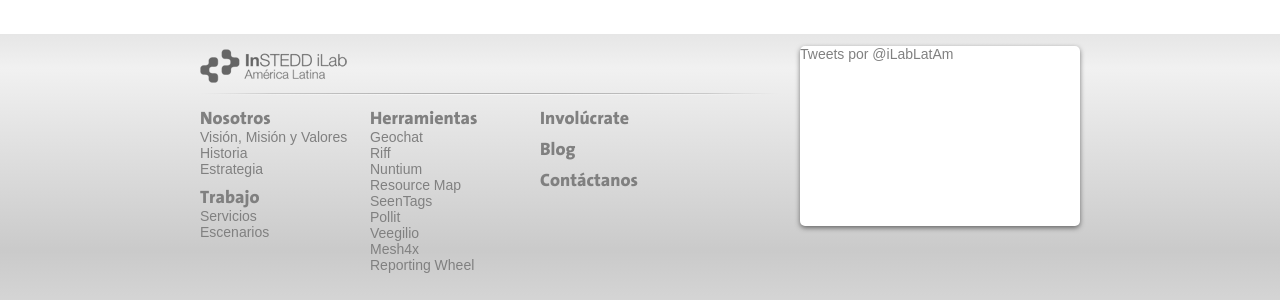
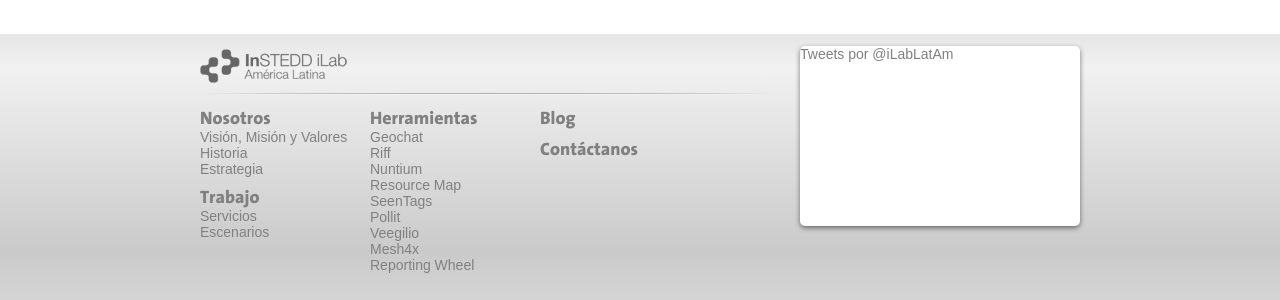
Before and after one commit to instedd/ilab-latam-website, a Jekyll site: the page built from index.html, in a window 1280 px wide. Shown: the part 1033-1333 px from the top of the page. Built offline with Jekyll 4.4.1, drawn with Linux system fonts in a browser that asks for light colours; comment, search, counter and statistics services are not loaded.

Commit message:
Retarget "contact us" links to "get involved"

```diff
--- a/_includes/footer.html
+++ b/_includes/footer.html
@@ -34,13 +34,10 @@
               </div>
               <div class='linkscolumn'>
                 <div class='linkssection'>
-                  <a href="/involucrate" class="sectiontitle">Involúcrate</a>
-                </div>
-                <div class='linkssection'>
                   <a href="/blog" class="sectiontitle">Blog</a>
                 </div>
                 <div class='linkssection'>
-                  <a href="/contactanos" class="sectiontitle">Contáctanos</a>
+                  <a href="/involucrate" class="sectiontitle">Contáctanos</a>
                 </div>
               </div>
               <div class='clear'></div>
--- a/_includes/header.html
+++ b/_includes/header.html
@@ -5,7 +5,7 @@
       </a>
       <div class='right' id='header_socials'>
         <span class='left'>
-          <a href="/contactanos" class="contact_us">Contáctanos</a>
+          <a href="/involucrate" class="contact_us">Contáctanos</a>
           <a href="http://facebook.com/ILabLatAm" class="facebook_sprite"> </a>
           <a href="https://plus.google.com/118256728100186284398" class="google_plus_sprite" rel="publisher"> </a>
           <a href="http://twitter.com/iLabLatam" class="twitter_sprite"> </a>
```
